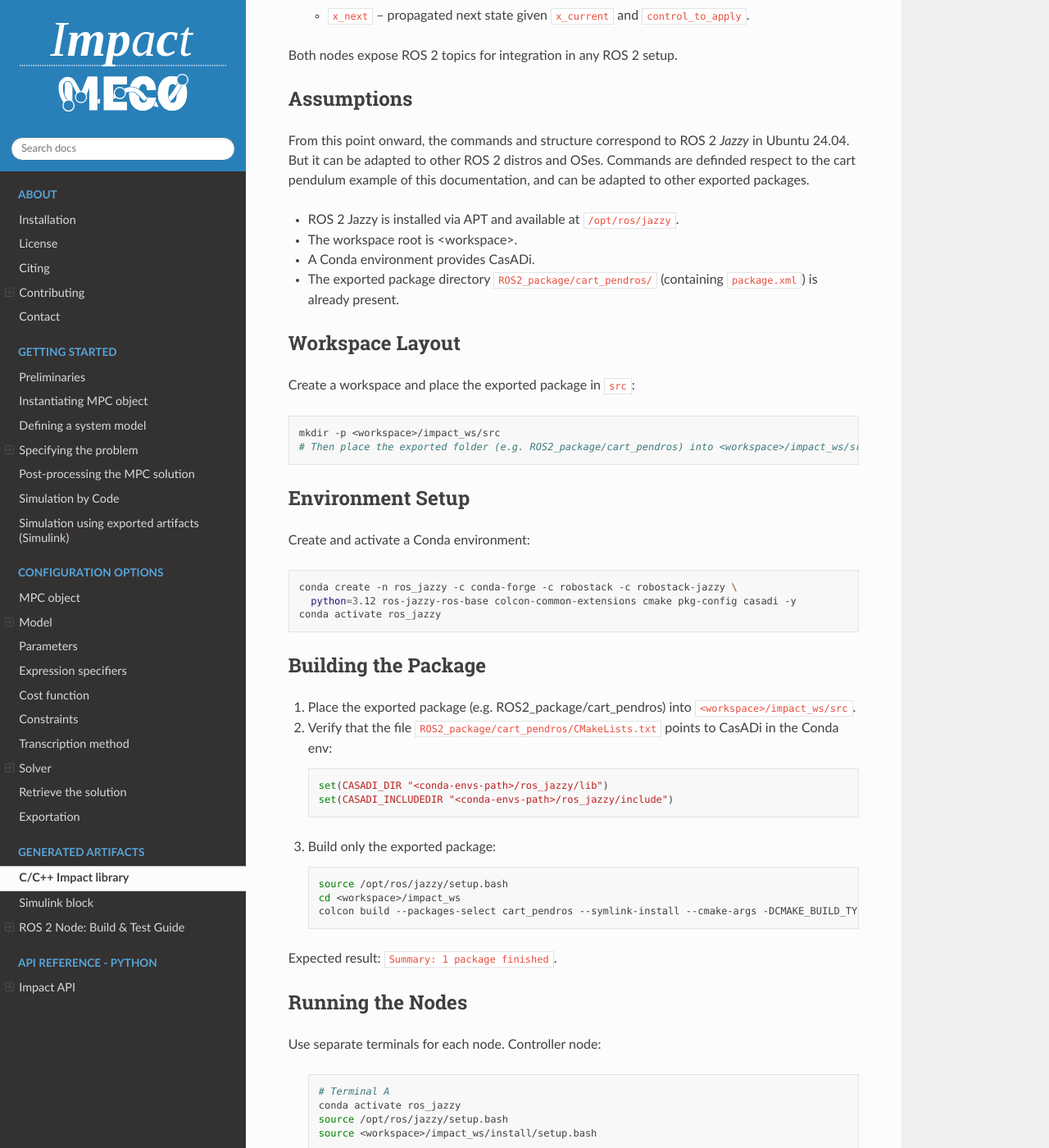
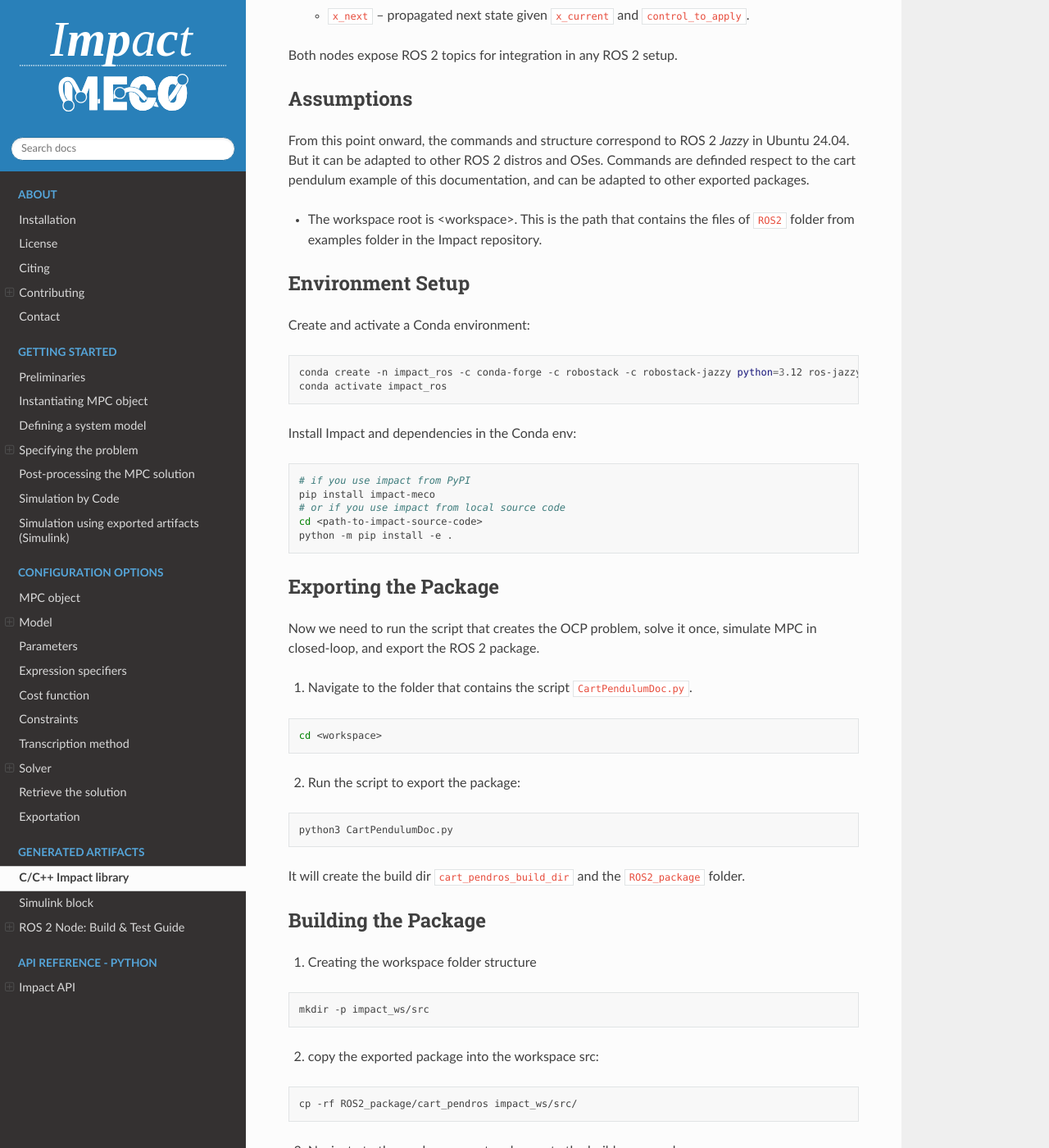
Before and after one commit to meco-group/impact, a Sphinx documentation site: the page built from docs/source/artifacts/artifacts.rst, in a window 1280 px wide and 1400 px high, scrolled down 2912 px. Shown: the whole window at 82% size. Built offline with Sphinx 7.4.7 and the Read the Docs theme 3.1.0, drawn with Linux system fonts in a browser that asks for light colours; pages that are not in the unit, such as notebooks, are missing from menus; some of the changed text lies outside the part shown.

Commit message:
update in version of CMake for the ros package generation and update in the documentation for the ROS2 node test

```diff
--- a/docs/source/artifacts/artifacts.rst
+++ b/docs/source/artifacts/artifacts.rst
@@ -103,21 +103,19 @@
 ================
 From this point onward, the commands and structure correspond to ROS 2 *Jazzy* in Ubuntu 24.04. But it can be adapted to other ROS 2 distros and OSes. Commands are definded respect to the cart pendulum example of this documentation, and can be adapted to other exported packages.
 
-*  ROS 2 Jazzy is installed via APT and available at ``/opt/ros/jazzy``.
-*  The workspace root is <workspace>.
-*  A Conda environment provides CasADi.
-*  The exported package directory ``ROS2_package/cart_pendros/`` (containing ``package.xml``) is already present.
+*  The workspace root is <workspace>. This is the path that contains the files of ``ROS2`` folder from examples folder in the Impact repository.
+.. *  The exported package directory ``ROS2_package/cart_pendros/`` (containing ``package.xml``) is already present.
 
 
-Workspace Layout
-================
+.. Workspace Layout
+.. ================
 
-Create a workspace and place the exported package in ``src``:
+.. Create a workspace and place the exported package in ``src``:
 
-.. code-block:: bash
+.. .. code-block:: bash
 
-   mkdir -p <workspace>/impact_ws/src
-   # Then place the exported folder (e.g. ROS2_package/cart_pendros) into <workspace>/impact_ws/src
+..    mkdir -p <workspace>/impact_ws/src
+..    # Then place the exported folder (e.g. ROS2_package/cart_pendros) into <workspace>/impact_ws/src
 
 
 
@@ -128,29 +126,62 @@
 
 .. code-block:: bash
 
-  conda create -n ros_jazzy -c conda-forge -c robostack -c robostack-jazzy \
-    python=3.12 ros-jazzy-ros-base colcon-common-extensions cmake pkg-config casadi -y
-  conda activate ros_jazzy
+  conda create -n impact_ros -c conda-forge -c robostack -c robostack-jazzy python=3.12 ros-jazzy-ros-base colcon-common-extensions cmake pkg-config -y
+  conda activate impact_ros
 
+
+Install Impact and dependencies in the Conda env:
+
+.. code-block:: bash
+
+  # if you use impact from PyPI
+  pip install impact-meco
+  # or if you use impact from local source code
+  cd <path-to-impact-source-code>
+  python -m pip install -e .
+
+
+Exporting the Package
+====================
+Now we need to run the script that creates the OCP problem, solve it once, simulate MPC in closed-loop, and export the ROS 2 package.
+
+1. Navigate to the folder that contains the script ``CartPendulumDoc.py``.
+
+.. code-block:: bash
+
+  cd <workspace>
+
+2. Run the script to export the package:
+
+.. code-block:: bash
+
+  python3 CartPendulumDoc.py
+
+It will create the build dir ``cart_pendros_build_dir`` and the ``ROS2_package`` folder.
 
 Building the Package
 ====================
 
-1. Place the exported package (e.g. ROS2_package/cart_pendros) into ``<workspace>/impact_ws/src``.
-2. Verify that the file ``ROS2_package/cart_pendros/CMakeLists.txt`` points to CasADi in the Conda env:
+1. Creating the workspace folder structure
 
-   .. code-block:: cmake
+.. code-block:: bash
 
-      set(CASADI_DIR "<conda-envs-path>/ros_jazzy/lib")
-      set(CASADI_INCLUDEDIR "<conda-envs-path>/ros_jazzy/include")
+  mkdir -p impact_ws/src
 
-3. Build only the exported package:
 
-   .. code-block:: bash
 
-      source /opt/ros/jazzy/setup.bash
-      cd <workspace>/impact_ws
-      colcon build --packages-select cart_pendros --symlink-install --cmake-args -DCMAKE_BUILD_TYPE=RelWithDebInfo
+2. copy the exported package into the workspace src:
+
+.. code-block:: bash
+
+  cp -rf ROS2_package/cart_pendros impact_ws/src/
+
+3. Navigate to the workspace root and execute the build command:
+
+.. code-block:: bash
+
+  cd impact_ws
+  colcon build --symlink-install --cmake-args -DCMAKE_BUILD_TYPE=RelWithDebInfo
 
 Expected result: ``Summary: 1 package finished``.
 
@@ -164,8 +195,7 @@
   .. code-block:: bash
 
     # Terminal A
-    conda activate ros_jazzy
-    source /opt/ros/jazzy/setup.bash
+    conda activate impact_ros
     source <workspace>/impact_ws/install/setup.bash
 
     ros2 run cart_pendros cart_pendros_controller --ros-args --log-level info
@@ -175,20 +205,20 @@
   .. code-block:: bash
 
     # Terminal B
-    conda activate ros_jazzy
-    source /opt/ros/jazzy/setup.bash
+    conda activate impact_ros
     source <workspace>/impact_ws/install/setup.bash
+
     ros2 run cart_pendros cart_pendros_model --ros-args --log-level info
 
+Now both nodes are running and waiting for inputs via topics. There are two ways to test them: via command line topics or via a Python script that automates the process.
 
-Testing via Topics
-==================
+1. Testing via Topics
+------------------
 While the nodes are running, in another terminal (can be with or without Conda; sourcing ROS +
 overlay is required). To inspect nodes and topics:
 
   .. code-block:: bash
 
-    source /opt/ros/jazzy/setup.bash
     source <workspace>/impact_ws/install/setup.bash
     ros2 node list
     ros2 topic list -t | grep -i impact
@@ -210,7 +240,6 @@
 
   .. code-block:: bash
 
-    source /opt/ros/jazzy/setup.bash
     source <workspace>/impact_ws/install/setup.bash
 
 Read the topic ``control_to_apply``
@@ -269,19 +298,21 @@
 
 
 
-Closed-Loop Test with Python
-============================
+2. Closed-Loop Test with Python
+-----------------------------
 
 The process of writing/reading topics can be automated.
 The script ``mpc_closed_loop_sync.py`` executes a closed-loop simulation and logs results:
 
 .. code-block:: bash
 
-   cd <Folder that contains mpc_closed_loop_sync.py>
+   cd <workspace>
    python3 mpc_closed_loop_sync.py --x0 0.5 0.0 0.0 0.0 --steps 70 --csv mpc_log.csv
+   python3 plot_mpc_log.py
 
 With the command the initial state values are defined, the number of steps than in this case is 70,  with sampling time Ts=2/40=0.05 represents 70*0.05=3.5 s of simulation. Results are saved in the file ``mpc_log.csv``
-Then, with the file ``plot_mpc_log.py``  the csv is read it and then the results are plotted:
+Then, with the file ``plot_mpc_log.py``  the csv is read it and then the results are plotted
+
 
 .. image:: ../tutorial/imagesGetting/RosStates.png
         :width: 350 px
```
Also changed, not shown: 2 other files.
